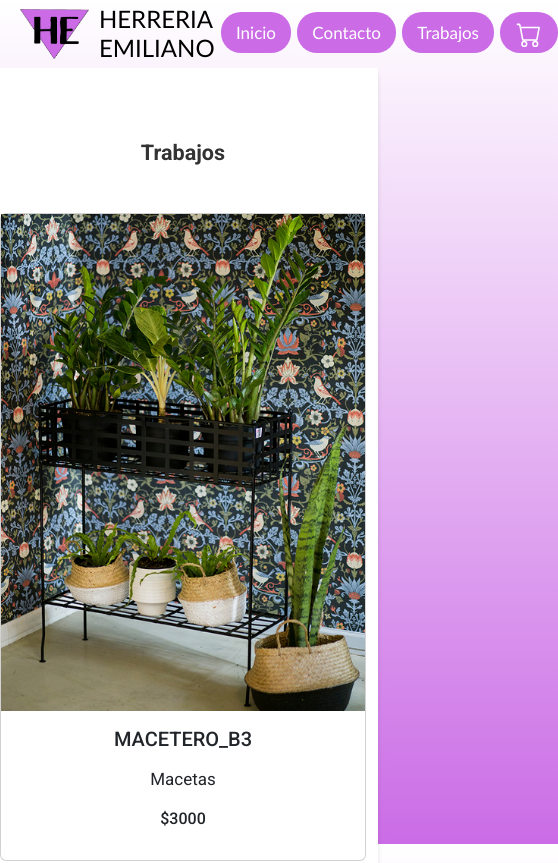
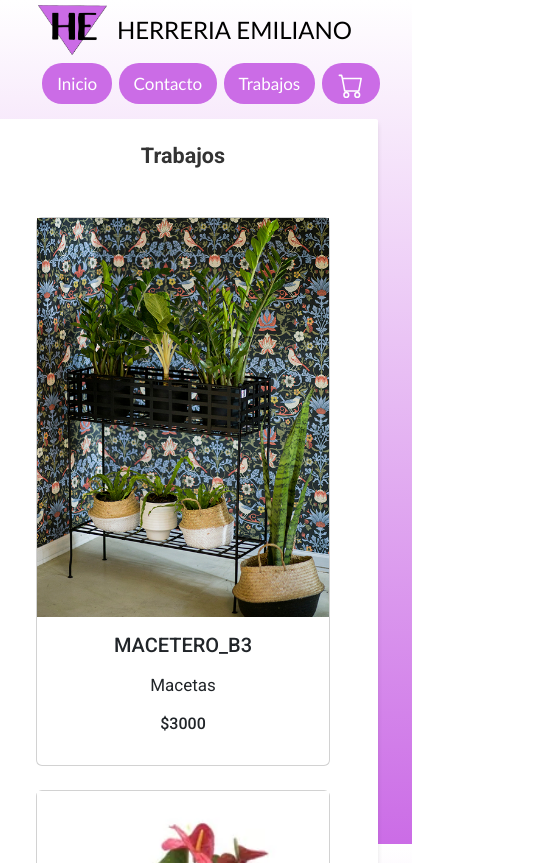
Before and after one commit to NACH07788/Techno2024, a plain HTML site: page HE/Pages/HTML/trabajos.html in a window 390 px wide. Shown: the top 863 px of the page, 558 px wide, since content can reach past the window. Drawn offline with nearby package versions, Linux system fonts and the light colour scheme.

Commit message:
Grid de bootstrap y MediaQuerues

```diff
--- a/HE/Pages/CSS/styles.css
+++ b/HE/Pages/CSS/styles.css
@@ -5,7 +5,22 @@ html {
     padding: 0;
     width: 100%;
     height: 100%;
+    @media only screen and (max-width : 667px) {
+        display: flex;
+        flex-direction: column;
+       }
 
+       /* landscape orientation */
+       @media only screen and (min-width : 375px) and (max-width : 667px) and (orientation : landscape) {
+        display: flex;
+        flex-direction: column;
+       }
+
+       /* portrait orientation */
+       @media only screen and (min-width : 375px) and (max-width : 667px) and (orientation : portrait) {
+        display: flex;
+        flex-direction: column;
+       }
 }
 
 /*ESTILO PARA LA ESTRUCTURA SEMANTICA*/
@@ -18,6 +33,23 @@ body {
     width: 100%;
     height: 100%;
     overflow-x: hidden;
+    @media only screen and (max-width : 667px) {
+        display: flex;
+        flex-direction: column;
+       }
+
+       /* landscape orientation */
+       @media only screen and (min-width : 375px) and (max-width : 667px) and (orientation : landscape) {
+        display: flex;
+        flex-direction: column;
+       }
+
+       /* portrait orientation */
+       @media only screen and (min-width : 375px) and (max-width : 667px) and (orientation : portrait) {
+        display: flex;
+        flex-direction: column;
+        overflow-x: auto;
+       }
 }
 
 /* Estilo para el contenedor del header */
@@ -30,6 +62,23 @@ header {
     /* Alinea verticalmente en el centro */
     padding: 5px 20px;
     /* Espaciado alrededor */
+       /* typical phone screen resolution */
+       @media only screen and (max-width : 667px) {
+        display: flex;
+        flex-direction: column;
+       }
+
+       /* landscape orientation */
+       @media only screen and (min-width : 375px) and (max-width : 667px) and (orientation : landscape) {
+        display: flex;
+        flex-direction: column;
+       }
+
+       /* portrait orientation */
+       @media only screen and (min-width : 375px) and (max-width : 667px) and (orientation : portrait) {
+        display: flex;
+        flex-direction: column;
+       }
 
 }
 
@@ -48,7 +97,10 @@ section {
     @media only screen and (min-width : 375px) and (max-width : 667px) and (orientation : landscape) {}
 
     /* portrait orientation */
-    @media only screen and (min-width : 375px) and (max-width : 667px) and (orientation : portrait) {}
+    @media only screen and (min-width : 375px) and (max-width : 667px) and (orientation : portrait) {
+          display: flex;
+        flex-direction: column;
+    }
 
     background-color: white;
     /* Fondo blanco */
@@ -98,6 +150,25 @@ nav ul {
     padding: 0;
     display: flex;
     /* Alinea los elementos de la lista en una fila */
+    @media only screen and (max-width : 667px) {
+        display: flex;
+        flex-direction:row;
+        margin: 1em;
+       }
+
+       /* landscape orientation */
+       @media only screen and (min-width : 375px) and (max-width : 667px) and (orientation : landscape) {
+        display: flex;
+        flex-direction: row;
+        margin: 1em;
+       }
+
+       /* portrait orientation */
+       @media only screen and (min-width : 375px) and (max-width : 667px) and (orientation : portrait) {
+        display: flex;
+        flex-direction: row;
+        margin: 1em;
+       }
 }
 
 nav ul li {
--- a/HE/Pages/HTML/trabajos.html
+++ b/HE/Pages/HTML/trabajos.html
@@ -45,7 +45,7 @@
   </header>
   <main>
     <section class="row">
-      <div class="text-center container py-5">
+      <div class="text-center container py-6 px-5">
         <h4 class="mt-4 mb-5"><strong>Trabajos</strong></h4>
 
         <div class="row">
```
